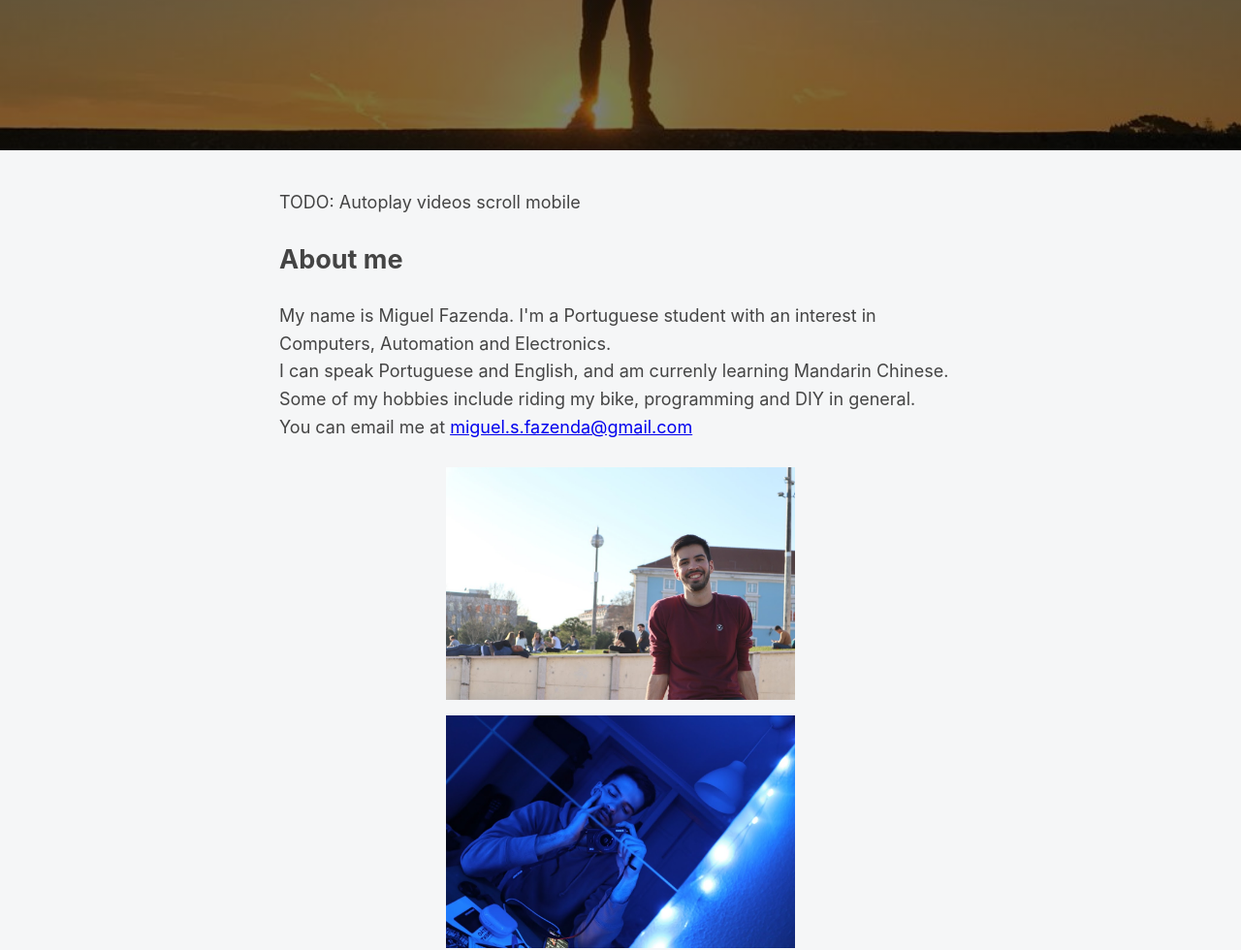
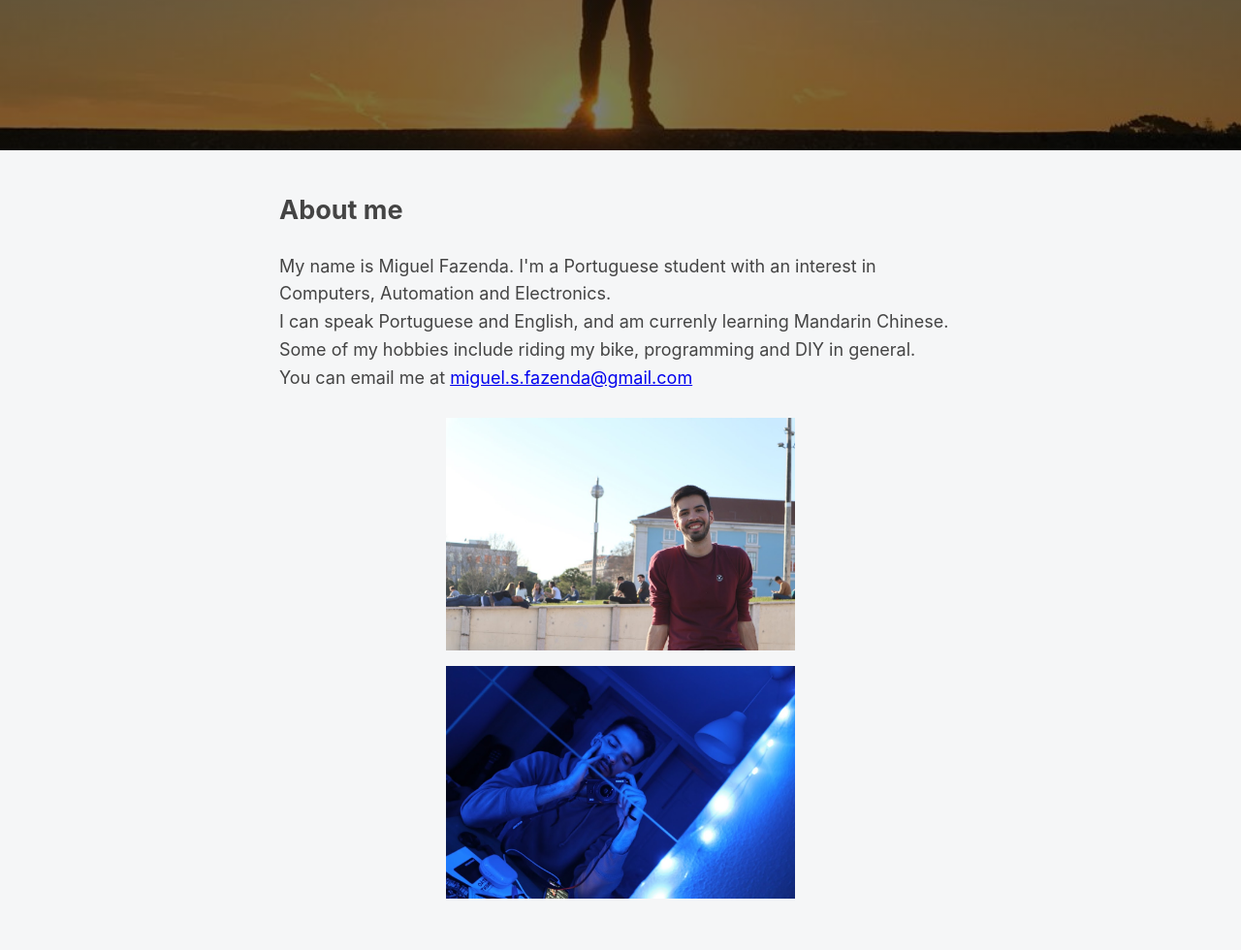
Before and after one commit to miguelfazenda/miguelfazenda.github.io, a plain HTML site: page index.html in a window 1280 px wide. Shown: the part 325-1305 px from the top of the page at 97% size. Drawn offline with Linux system fonts and the light colour scheme.

Commit message:
Update index.html

```diff
--- a/index.html
+++ b/index.html
@@ -30,10 +30,6 @@
     </div>
 
     <div id="content">
-		TODO: Autoplay videos scroll mobile
-		<br>
-
-
 		<div id="intro">
 			<h2 id="about">About me</h2>
 			<p>
```
